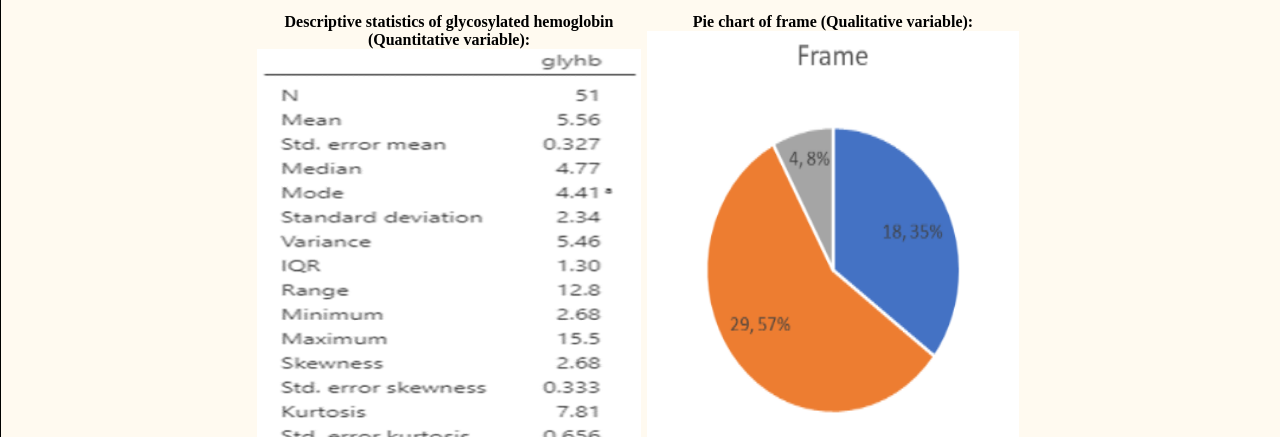
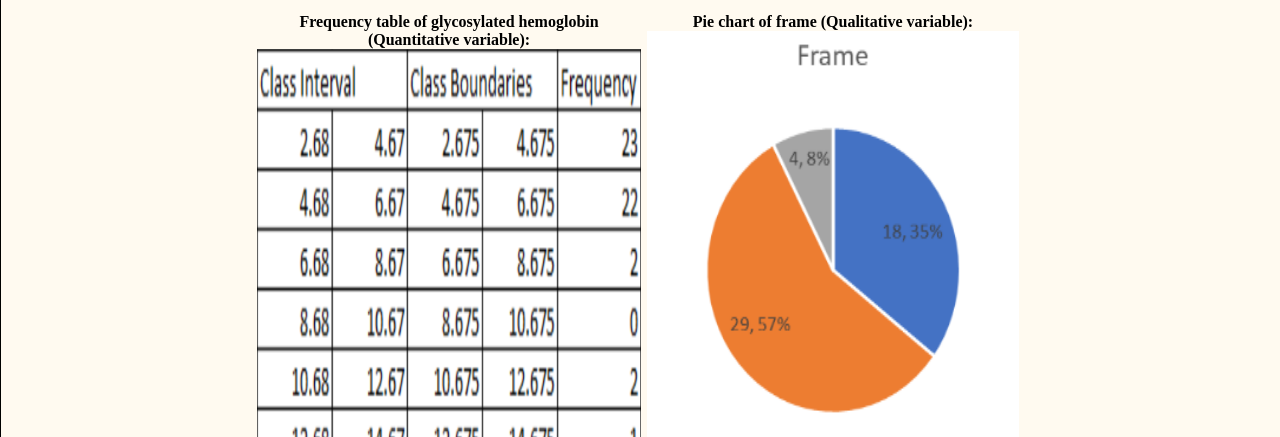
Before and after one commit to AztekWolfD/Q1QP_Li_dbdeomampo, a plain HTML site: page Q1QP_Li_dbbdeomampo/qualitativequantitativedatapage.html in a window 1280 px wide. Shown: the part 307-744 px from the top of the page. Drawn offline with nearby package versions, Linux system fonts and the light colour scheme.

Commit message:
Add files via upload

```diff
--- a/Q1QP_Li_dbbdeomampo/qualitativequantitativedatapage.html
+++ b/Q1QP_Li_dbbdeomampo/qualitativequantitativedatapage.html
@@ -27,8 +27,8 @@
                 <h2>Hear are the <span title="data">qualitative & quantitative</span> data:</h2>
                 <p>These are the data for the two things that should be considered the most when it comes to this research.</p>
                 <div class="quanti">
-                    <h4>Descriptive statistics of glycosylated hemoglobin (Quantitative variable):</h4>
-                    <img src="images/ds.png" alt="Quantitative pic">
+                    <h4>Frequency table of glycosylated hemoglobin (Quantitative variable):</h4>
+                    <img src="images/dsqnt.png" alt="Quantitative pic">
                 </div>
                 <div class="quali">
                     <h4>Pie chart of frame (Qualitative variable):</h4>
```
Also changed, not shown: qualitativequantitativedatapage.html (+2 -2 lines), Q1QP_Li_dbbdeomampo/images/dsqnt.png (added), images/dsqnt.png (added).
